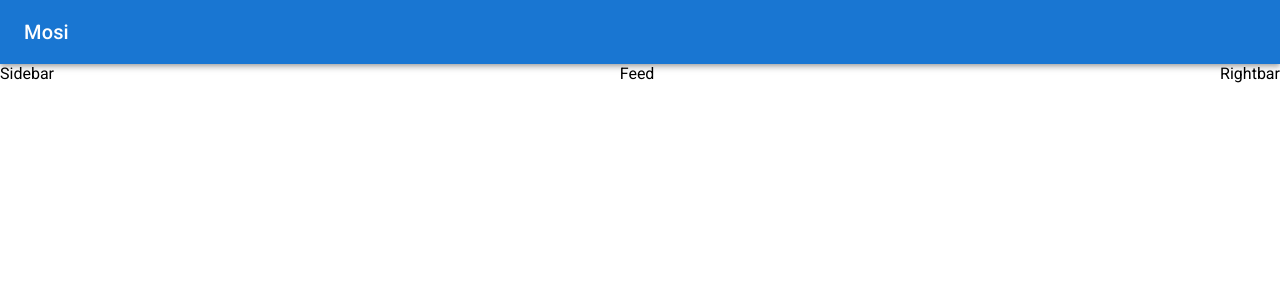
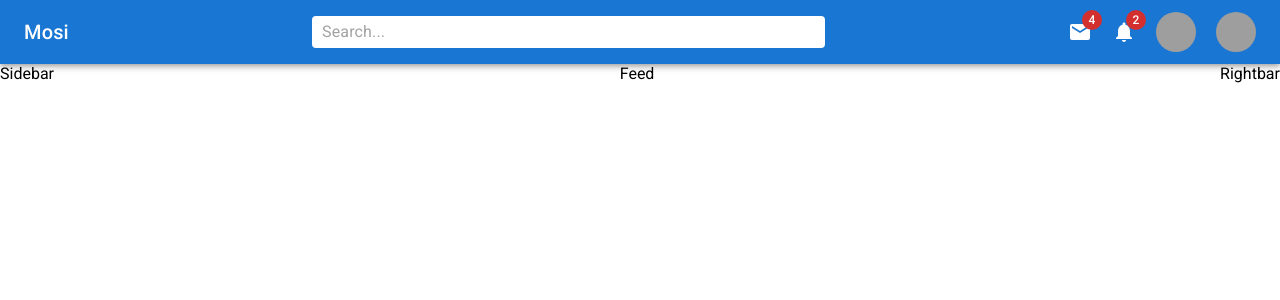
Before and after one commit to MostafaPirdadeh/mui-one, a React (Create React App) app: page / in a window 1280 px wide. Shown: the top 300 px of the page. Built offline with nearby package versions, Linux system fonts and the light colour scheme; grey boxes are pictures that could not be loaded.

Commit message:
Update Navbar.jsx

```diff
--- a/src/components/Navbar.jsx
+++ b/src/components/Navbar.jsx
@@ -1,19 +1,73 @@
-import { AppBar, Toolbar, Typography, styled } from "@mui/material";
+import { Mail, Notifications, Pets } from "@mui/icons-material";
+import {
+  AppBar,
+  Avatar,
+  Badge,
+  Box,
+  InputBase,
+  Toolbar,
+  Typography,
+  styled,
+} from "@mui/material";
 import React from "react";
-const StyledToolbar=styled(Toolbar)({
-    display:"flex",
-    justifyContent:"space-between",
-})
+const StyledToolbar = styled(Toolbar)({
+  display: "flex",
+  justifyContent: "space-between",
+});
 
-const Navbar=()=>{
-    return(
+const Search = styled("div")(({ theme }) => ({
+  backgroundColor: "white",
+  padding: "0 10px",
+  borderRadius: theme.shape.borderRadius,
+  width: "40%",
+}));
+
+const Icons = styled(Box)(({ theme }) => ({
+  display: "none",
+  alignItems: "center",
+  gap: "20px",
+  [theme.breakpoints.up("sm")]: {
+    display: "flex",
+  },
+}));
+const UserBox = styled(Box)(({ theme }) => ({
+  display: "flex",
+  alignItems: "center",
+  gap: "20px",
+  [theme.breakpoints.up("sm")]: { disply: "none" },
+}));
+
+const Navbar = () => {
+  return (
     <AppBar position="sticky">
       <StyledToolbar>
-                <Typography variant="h6">
+        <Typography variant="h6" sx={{ display: { xs: "none", sm: "block" } }}>
           Mosi
         </Typography>
+        <Pets sx={{ display: { xs: "block", sm: "none" } }} />
+        <Search>
+          <InputBase placeholder="Search..." />
+        </Search>
+        <Icons>
+          <Badge badgeContent={4} color="error">
+            <Mail />
+          </Badge>
+          <Badge badgeContent={2} color="error">
+            <Notifications />
+          </Badge>
+          <Avatar
+            sx={{ width: "30", height: "30" }}
+            src="https://media.licdn.com/dms/image/C4D03AQHt_Q2VUFZKjA/profile-displayphoto-shrink_400_400/0/1644404197795?e=1697068800&v=beta&t=MU4e7EA38VIfTWIEQdDNtB4hwUu40c5sq_wwOuP0oBU"
+          />
+          <UserBox>
+            <Avatar
+              sx={{ width: "30", height: "30" }}
+              src="https://media.licdn.com/dms/image/C4D03AQHt_Q2VUFZKjA/profile-displayphoto-shrink_400_400/0/1644404197795?e=1697068800&v=beta&t=MU4e7EA38VIfTWIEQdDNtB4hwUu40c5sq_wwOuP0oBU"
+            />
+          </UserBox>
+        </Icons>
       </StyledToolbar>
     </AppBar>
-    )
-}
+  );
+};
 export default Navbar;
```
Lines whose indentation alone changed are shown as unchanged.
